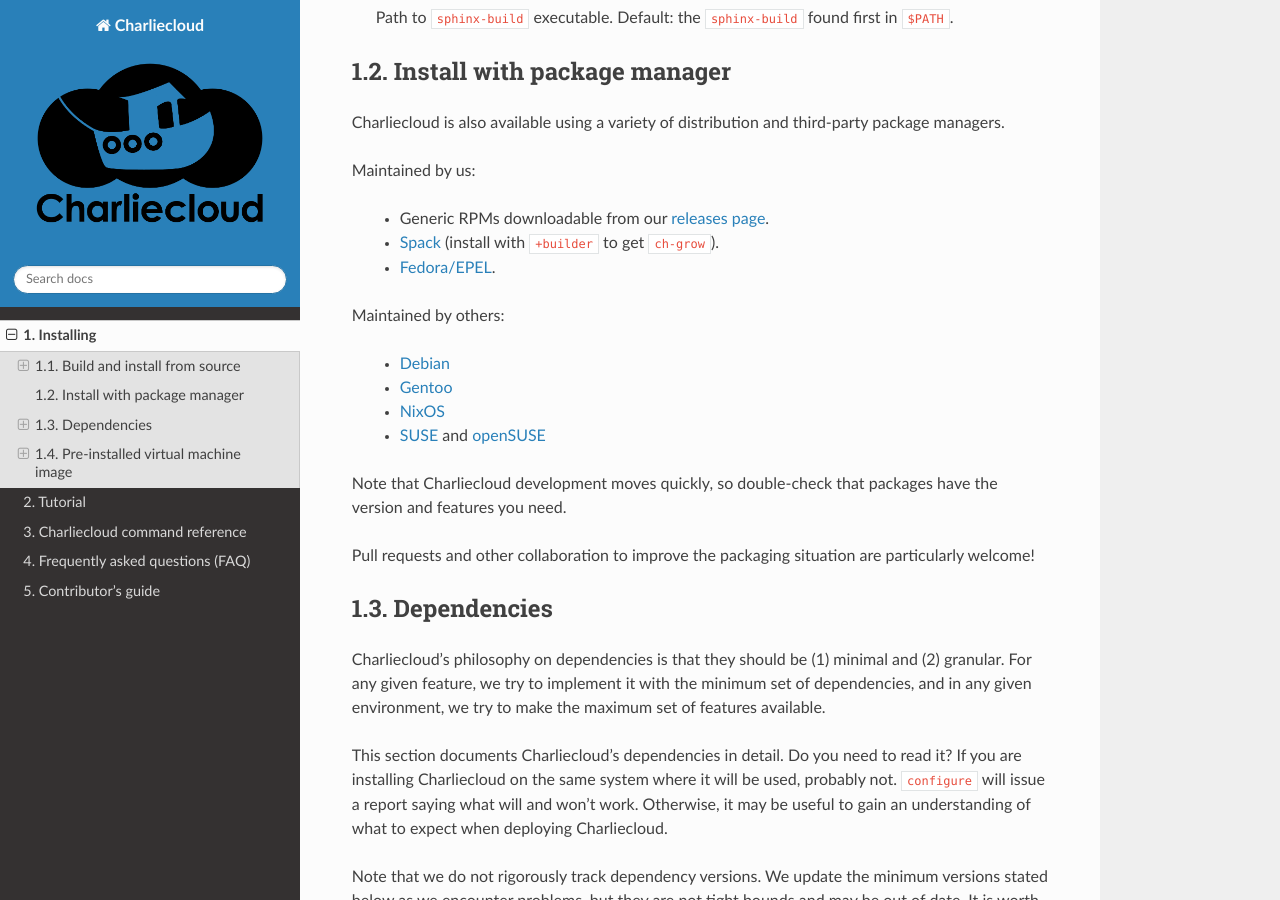
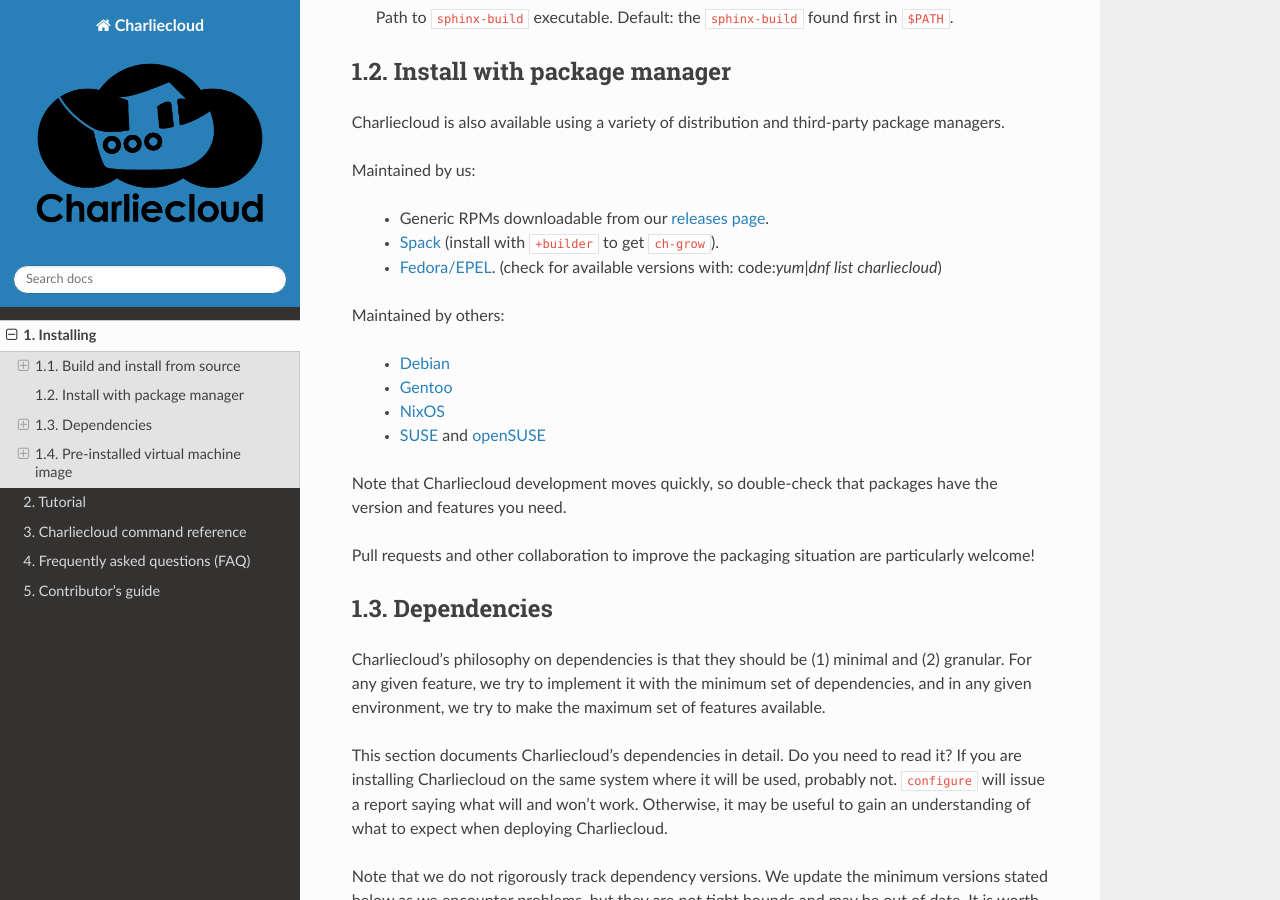
Before and after one commit to hpc/charliecloud, a Sphinx documentation site: the page built from doc/install.rst, in a window 1280 px wide and 900 px high, scrolled down 2057 px. Built offline with Sphinx 7.4.7 and the Read the Docs theme 2.0.0, drawn with Linux system fonts in a browser that asks for light colours.

Commit message:
add yum install

```diff
--- a/doc/install.rst
+++ b/doc/install.rst
@@ -98,6 +98,7 @@
     <https://spack.readthedocs.io/en/latest/package_list.html#charliecloud>`_
     (install with :code:`+builder` to get :code:`ch-grow`).
   * `Fedora/EPEL <https://bodhi.fedoraproject.org/updates/?search=charliecloud>`_.
+    (check for available versions with: code:`yum|dnf list charliecloud`)
 
 Maintained by others:
 
```
